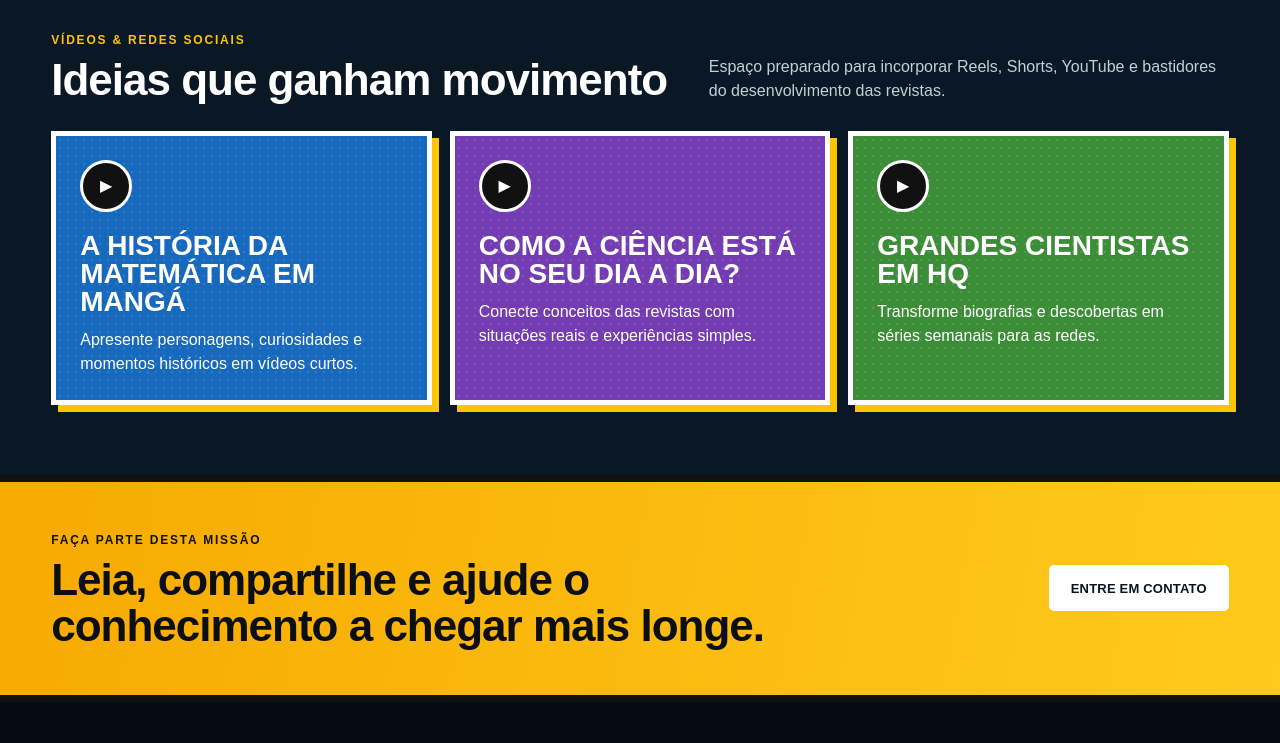
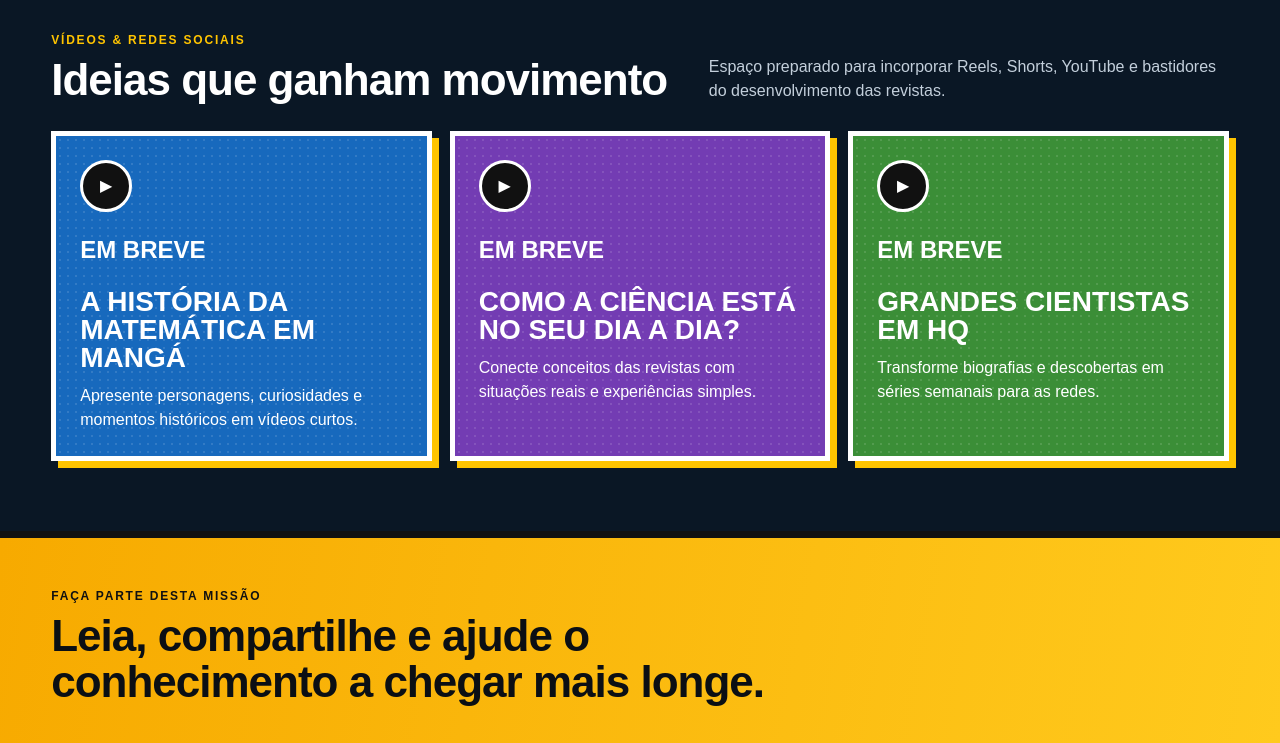
Before and after one commit to cienciaemquadrinhos2026-sketch/CienciaemQuadrinho, a plain HTML site: page index.html in a window 1280 px wide. Shown: the part 2920-3663 px from the top of the page. Drawn offline with Linux system fonts and the light colour scheme.

Commit message:
Atualiza index

```diff
--- a/index.html
+++ b/index.html
@@ -120,9 +120,9 @@
           <p>Espaço preparado para incorporar Reels, Shorts, YouTube e bastidores do desenvolvimento das revistas.</p>
         </div>
         <div class="video-grid">
-          <article class="video-card blue"><span class="play">▶</span><h3>A HISTÓRIA DA MATEMÁTICA EM MANGÁ</h3><p>Apresente personagens, curiosidades e momentos históricos em vídeos curtos.</p></article>
-          <article class="video-card purple"><span class="play">▶</span><h3>COMO A CIÊNCIA ESTÁ NO SEU DIA A DIA?</h3><p>Conecte conceitos das revistas com situações reais e experiências simples.</p></article>
-          <article class="video-card green"><span class="play">▶</span><h3>GRANDES CIENTISTAS EM HQ</h3><p>Transforme biografias e descobertas em séries semanais para as redes.</p></article>
+          <article class="video-card blue"><span class="play">▶</span> <h2>EM BREVE</h2> <h3>A HISTÓRIA DA MATEMÁTICA EM MANGÁ</h3><p>Apresente personagens, curiosidades e momentos históricos em vídeos curtos.</p></article>
+          <article class="video-card purple"><span class="play">▶</span> <h2>EM BREVE</h2>  <h3>COMO A CIÊNCIA ESTÁ NO SEU DIA A DIA?</h3><p>Conecte conceitos das revistas com situações reais e experiências simples.</p></article>
+          <article class="video-card green"><span class="play">▶</span> <h2>EM BREVE</h2> <h3>GRANDES CIENTISTAS EM HQ</h3><p>Transforme biografias e descobertas em séries semanais para as redes.</p></article>
         </div>
       </div>
     </section>
@@ -133,7 +133,7 @@
           <span class="kicker light">FAÇA PARTE DESTA MISSÃO</span>
           <h2>Leia, compartilhe e ajude o conhecimento a chegar mais longe.</h2>
         </div>
-        <a class="btn btn-white" href="#contato">ENTRE EM CONTATO</a>
+        <!-- <a class="btn btn-white" href="#contato">ENTRE EM CONTATO</a> -->
       </div>
     </section>
   </main>
```
